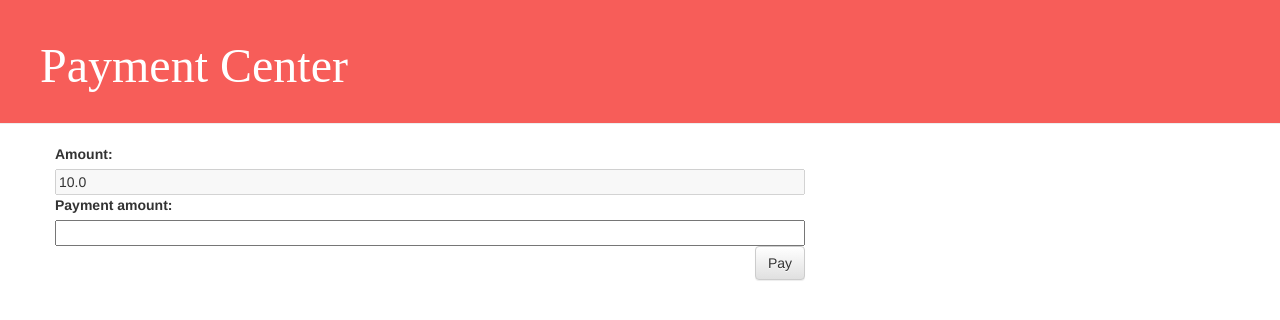
After one commit to zenverak/debt, a Django app: a page that uses debt_tracker/templates/debt_tracker/debt_pay.html in a window 1280 px wide. The commit adds this page. Shown: the top 320 px of the page. Run offline with Django 3.2, Linux system fonts and the light colour scheme; tables that the repository leaves empty hold one stand-in row (values such as "Sample post"); some libraries are stand-ins or nearby versions.

Commit message:
made it so that a user could not edit how much they owe

```diff
--- a/debt_tracker/forms.py
+++ b/debt_tracker/forms.py
@@ -16,3 +16,13 @@ class DebtForm(forms.ModelForm):
     class Meta:
         model = Debt
         fields = ('amount', 'owed_to',)
+
+
+class DebtPay(forms.ModelForm):
+
+    payment_amount = forms.FloatField()
+
+
+    class Meta:
+        model = Debt
+        fields = ('amount', )
--- a/debt_tracker/templates/debt_tracker/debt_list.html
+++ b/debt_tracker/templates/debt_tracker/debt_list.html
@@ -16,7 +16,7 @@
 				{% for debt in info.debts %}
 					<div class="post">
 						<tr>
-							<th> {{ debt.amount }} </th>
+							<th><a href="(% url 'debt_pay' pk=debt.pk)"> {{ debt.amount }} </a></th>
 							<th> {{ debt.owed_to }} </th>
 						</tr>
 					</div>
--- /dev/null
+++ b/debt_tracker/templates/debt_tracker/debt_pay.html
@@ -0,0 +1,17 @@
+{% extends 'debt_tracker/base.html' %}
+
+{% block content %}
+<div class="page-header">
+   <h1><a href="/">Payment Center</a></h1>
+</div>
+<div class="content container">
+	<div class="row">
+		<div class="col-md-8">
+			<form method="POST" class="post-form">{% csrf_token %}
+				{{ info.form }}
+				<button type="submit" class="save btn btn-default">Pay</button>
+			</form>
+		</div>
+	</div>
+</div>
+{% endblock %}
--- a/debt_tracker/urls.py
+++ b/debt_tracker/urls.py
@@ -5,4 +5,5 @@ from . import views
 urlpatterns = [
         url(r'^$',views.debtor_list, name='debtor_list'),
         url(r'^list/(?P<id>\d+)/$',views.debt_list, name='debt_list'),
+        url(r'^pay/(?P<pk>\d+)/$', views.debt_pay, name='debt_pay'),
         ]
--- a/debt_tracker/views.py
+++ b/debt_tracker/views.py
@@ -3,6 +3,7 @@ from __future__ import unicode_literals
 
 from django.shortcuts import render
 from .models import Debtor, Debt
+from .forms import DebtPay
 
 def debtor_list(request):
     debtors = Debtor.objects.all()
@@ -18,3 +19,15 @@ def debt_list(request, id):
     debts = Debt.objects.filter(debtor=debtor)
     info={"debtor":debtor,"debts":debts}
     return render(request, 'debt_tracker/debt_list.html',{'info':info})
+
+
+
+def debt_pay(request,pk):
+    if request.method == "POST":
+        pass
+    else:
+        debt = Debt.objects.get(pk=pk)
+        form = DebtPay(initial={'amount':debt.amount})
+        form.fields['amount'].disabled = True
+        info = {"form":form, "debt":debt}
+        return render(request, 'debt_tracker/debt_pay.html', {'info': info})
```
